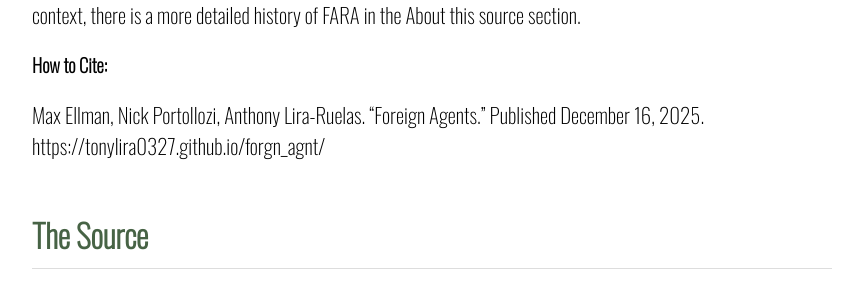
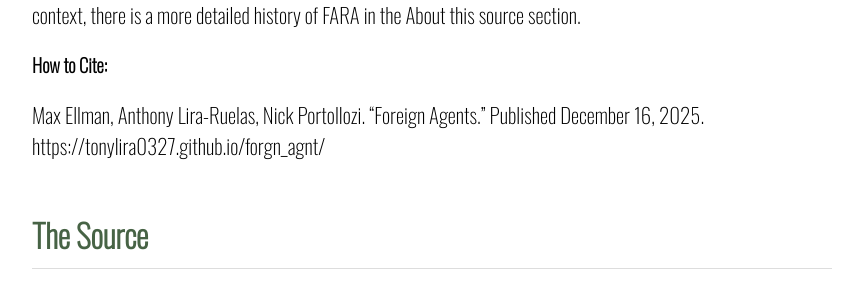
Before and after one commit to tonylira0327/forgn_agnt, a Jekyll site: the page built from index.markdown, in a window 1280 px wide and 900 px high, scrolled down 663 px. Shown: the part 161-454 px from the top of the window, without its empty margins (208-1071 px from the left). Built offline with Jekyll 4.4.1, drawn with Linux system fonts in a browser that asks for light colours.

```diff
--- a/index.markdown
+++ b/index.markdown
@@ -11,7 +11,7 @@ FARA, or the Foreign Agent Registration Act, is a law passed in 1938. Its main p
 All of the sources that are included in this publication are newspaper articles, specifically from the first few years of its inception, 1938, and relate to the many cases that saw FARA called upon. While not providing new information to the covered cases, these newspapers are a unique source that provides readers with unique dialogues of the time. Specifically, the newspapers' biases and choices regarding emphasis. In certain areas, demonstrate the early understanding of FARA, its uses, and its consequences. The newspapers vary in what times they were published, but all fall within the period of FARA and the end of WW2, with the latest newspaper being published in 1944. For further context, there is a more detailed history of FARA in the About this source section.
 
 ### How to Cite:
-Max Ellman, Nick Portollozi, Anthony Lira-Ruelas. "Foreign Agents." Published December 16, 2025. https://tonylira0327.github.io/forgn_agnt/
+Max Ellman, Anthony Lira-Ruelas, Nick Portollozi. "Foreign Agents." Published December 16, 2025. https://tonylira0327.github.io/forgn_agnt/
 
 # The Source
 
```
